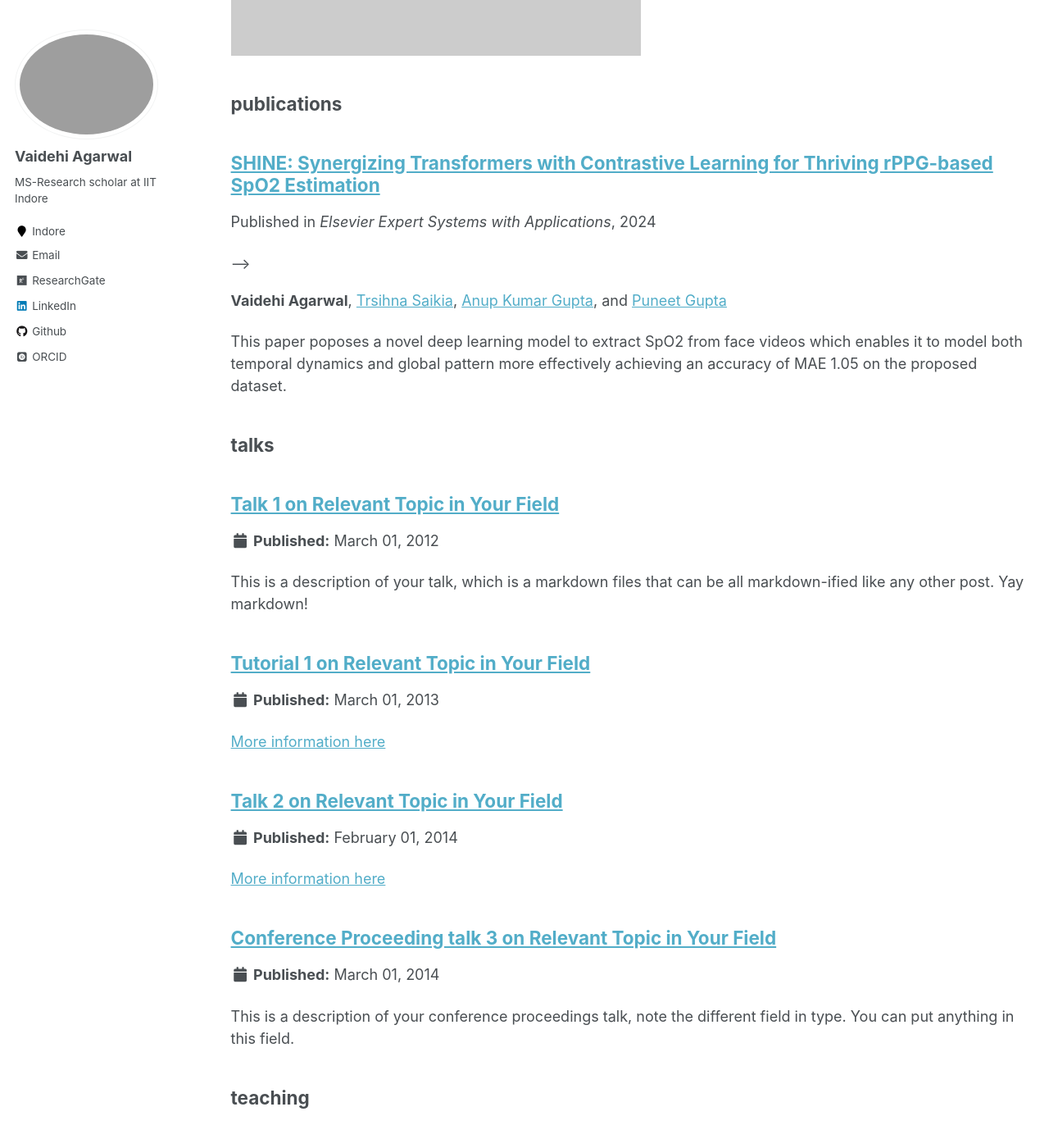
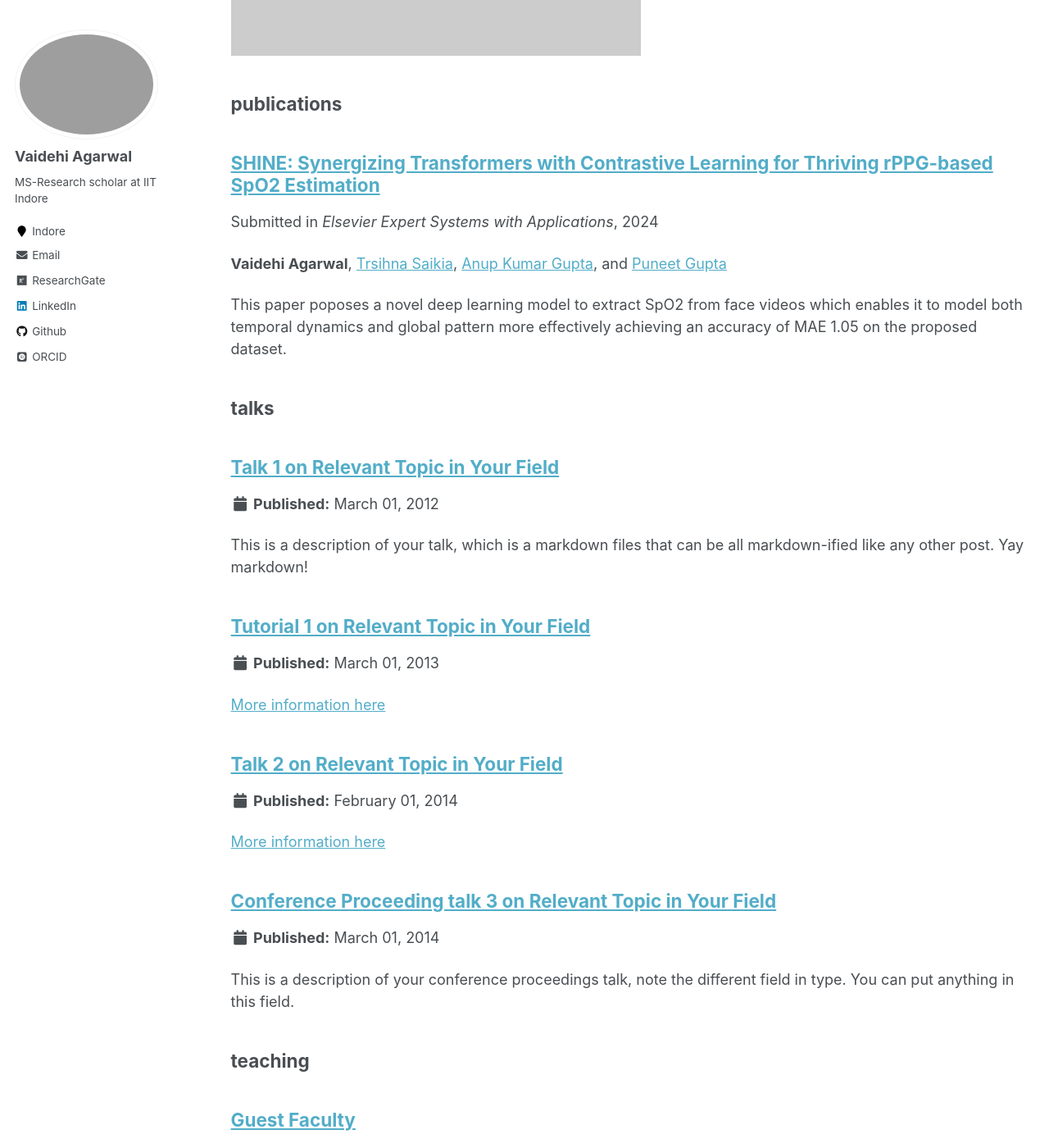
Before and after one commit to Vaidehi0910/Vaidehi0910.github.io, a Jekyll site: the page built from _pages/sitemap.md, in a window 1280 px wide and 1400 px high, scrolled down 3878 px. Shown: the whole window at 82% size. Built offline with Jekyll 4.4.1, drawn with Linux system fonts in a browser that asks for light colours; some web fonts are replaced.

Commit message:
Updated Publication

```diff
--- a/_includes/archive-single.html
+++ b/_includes/archive-single.html
@@ -41,10 +41,8 @@
 
         {% if post.collection == 'teaching' %}
           <p> {{ post.type }}, <i>{{ post.venue }}</i>, {{ post.date | default: "1900-01-01" | date: "%Y" }} </p>
-        <!-- {% elsif post.collection == 'publications' %}
-          <p>Published in <i>{{ post.venue }}</i>, {{ post.date | default: "2024" | date: "%Y" }} </p> -->
-        {% elsif post.collection == 'submitted' %}
-          <p>Submitted to <i>{{ post.venue }}</i>, {{ post.date | default: "2024" | date: "%Y" }} </p>
+        {% elsif post.collection == 'publications' %}
+          <p>Submitted in <i>{{ post.venue }}</i>, {{ post.date | default: "2024" | date: "%Y" }} </p>
         {% elsif post.date %}
          <p class="page__date"><strong><i class="fa fa-fw fa-calendar" aria-hidden="true"></i> {{ site.data.ui-text[site.locale].date_label | default: "Published:" }}</strong> <time datetime="{{ post.date | default: "2024" | date_to_xmlschema }}">{{ post.date | default: "2024" | date: "%B %d, %Y" }}</time></p>
         {% endif %}
```
